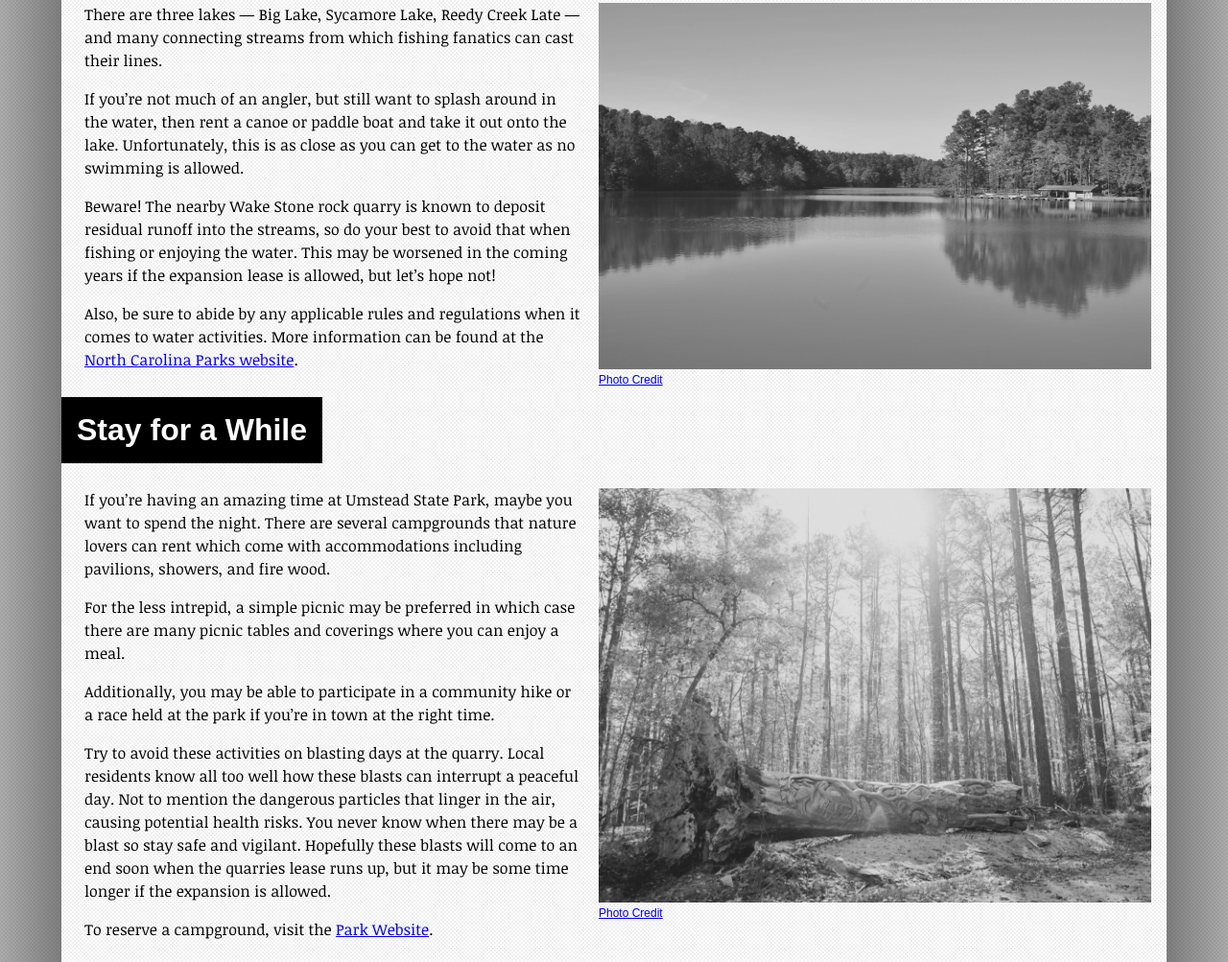
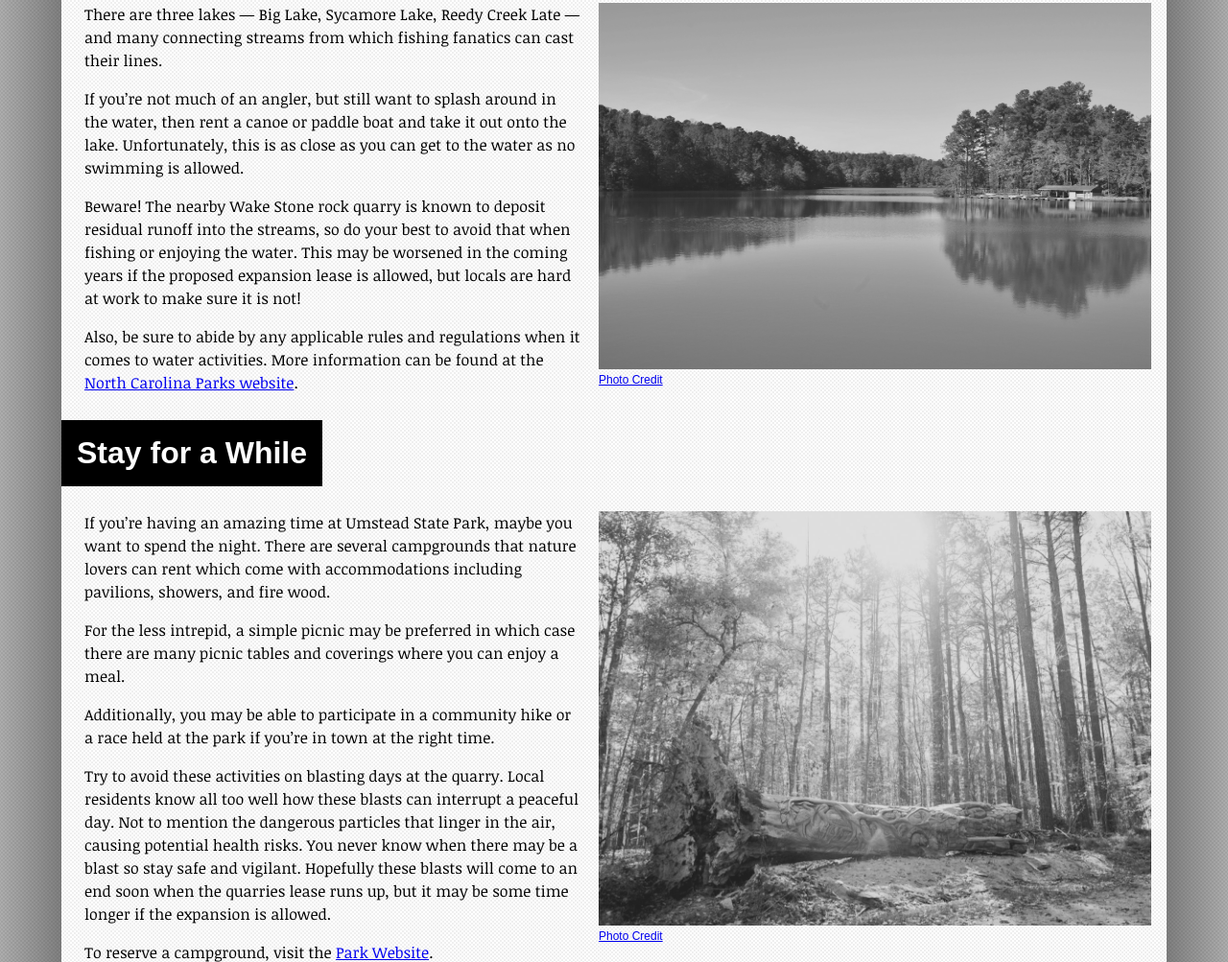
Before and after one commit to mattsg6/folk-magazine-article, a plain HTML site: page index.html in a window 1280 px wide. Shown: the part 1285-2288 px from the top of the page at 96% size. Drawn offline with Linux system fonts and the light colour scheme.

Commit message:
Update index.html

```diff
--- a/index.html
+++ b/index.html
@@ -44,7 +44,7 @@
 
 <p>There are three lakes — Big Lake, Sycamore Lake, Reedy Creek Late — and many connecting streams from which fishing fanatics can cast their lines. </p>
 <p>If you’re not much of an angler, but still want to splash around in the water, then rent a canoe or paddle boat and take it out onto the lake. Unfortunately, this is as close as you can get to the water as no swimming is allowed.</p>
-<p>Beware! The nearby Wake Stone rock quarry is known to deposit residual runoff into the streams, so do your best to avoid that when fishing or enjoying the water. This may be worsened in the coming years if the expansion lease is allowed, but let’s hope not!</p>
+<p>Beware! The nearby Wake Stone rock quarry is known to deposit residual runoff into the streams, so do your best to avoid that when fishing or enjoying the water. This may be worsened in the coming years if the proposed expansion lease is allowed, but locals are hard at work to make sure it is not!</p>
 <p>Also, be sure to abide by any applicable rules and regulations when it comes to water activities. More information can be found at the <a href="https://www.ncparks.gov/about-us/nc-state-parks-rules-and-regulations#Boatingandfishing-460">North Carolina Parks website</a>.</p>
 
 <h2>Stay for a While</h2>
```
